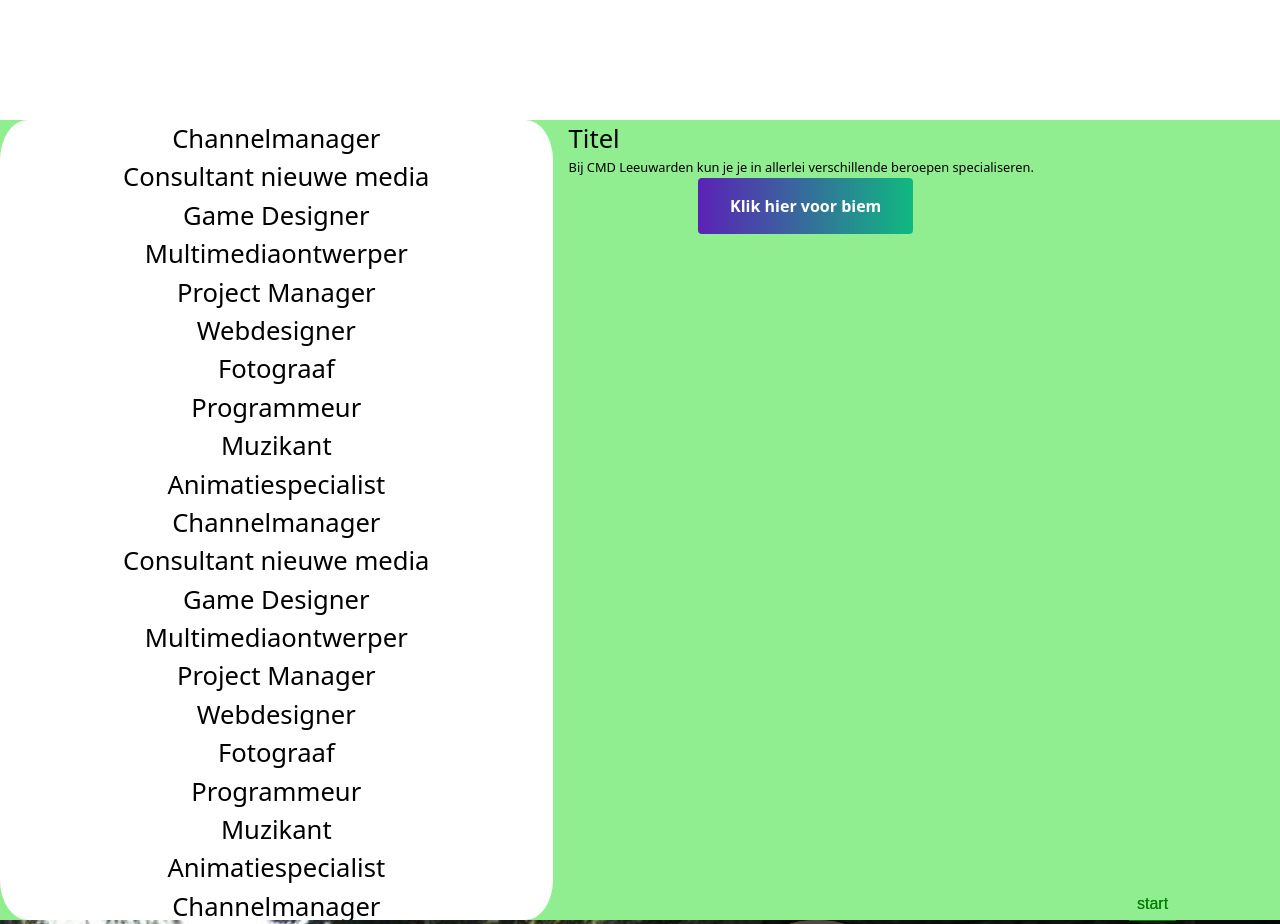
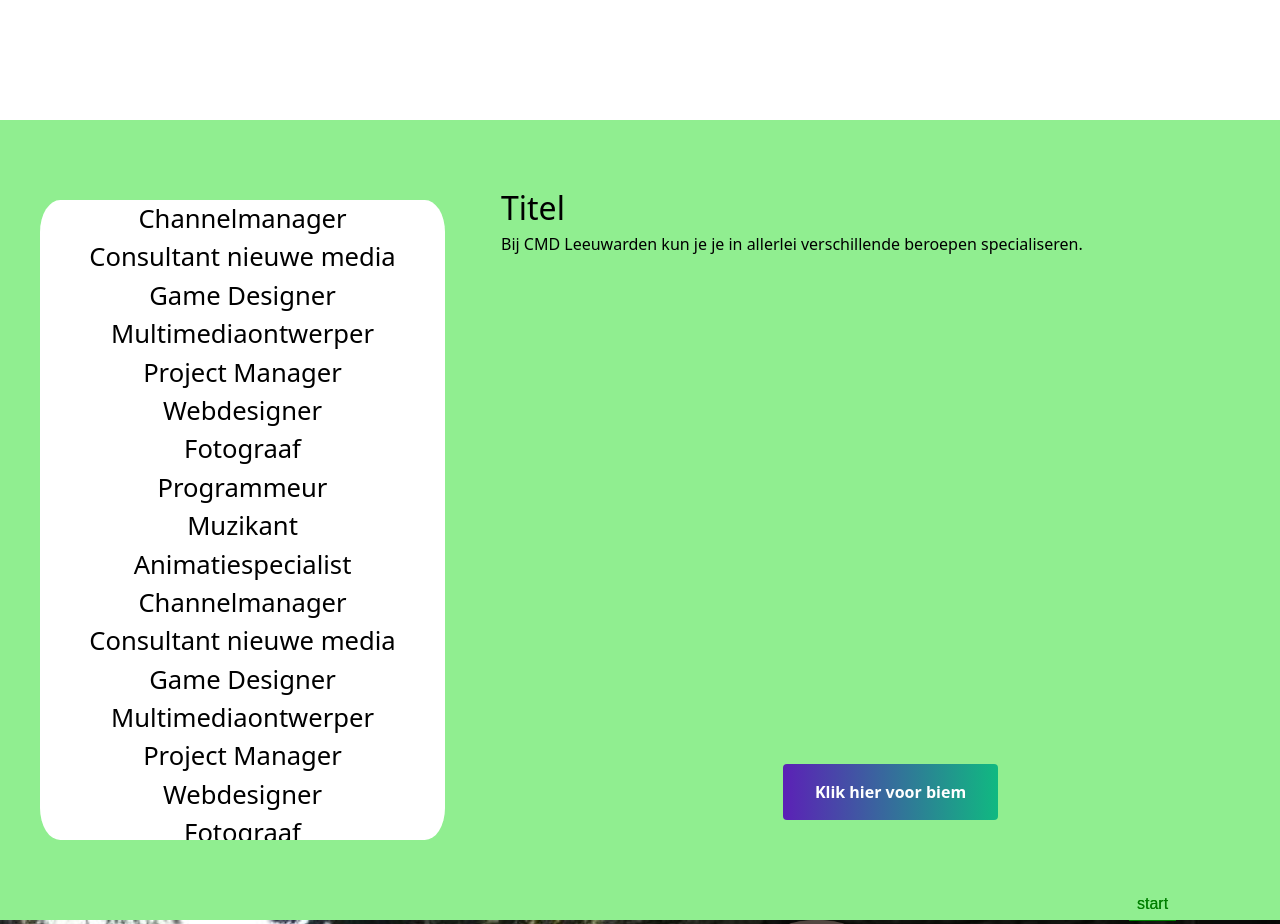
Before and after one commit to MrBlawk/CMD-Roadtrip, a website with bundled scripts: page index.html in a window 1280 px wide. Shown: the part 680-1604 px from the top of the page. Built offline with nearby package versions, Linux system fonts and the light colour scheme.

Commit message:
positioning beroepenscroller

```diff
--- a/index.html
+++ b/index.html
@@ -21,19 +21,17 @@
     </div>
 
     <div class="grid grid-rows-3 grid-flow-col gap-4" id="levelTwo">
-        <div class="row-span-3 h-100vh h-screen" id="textContainer"></div>
+        <div class="row-span-3 h-4/5 max-h-screen self-center ml-10" id="textContainer"></div>
 
 
-        <div class=" w-2/3">
-            <div class="row-span-2 col-span-2" id="textcontainer" >
-                <h1  style="font-size: 2vw;">Titel</h1>
-                <p style="font-size: 1vw">Bij CMD Leeuwarden kun je je in allerlei verschillende beroepen specialiseren.</p>
+            <div class="row-span-2 col-span-2 mt-16 ml-10" id="textcontainer" >
+                <h1  style="font-size: 2rem;">Titel</h1>
+                <p style="font-size: 1rem">Bij CMD Leeuwarden kun je je in allerlei verschillende beroepen specialiseren.</p>
             </div>
-            <div class="col-span-2 flex items-stretch">
+            <div class="col-span-2 flex items-stretch ml-10">
                 <button class="py-4 px-8 rounded self-center m-auto bg-gradient-to-r from-purple-800 to-green-500 hover:from-pink-500 hover:to-green-500 text-white font-bold py-2 px-4 rounded focus:ring transform transition hover:scale-105 duration-300 ease-in-out">Klik hier voor biem</button>
             </div>
         </div>
-    </div>
 
 
     <div class="main" id="levelThree">
--- a/style.css
+++ b/style.css
@@ -3,12 +3,12 @@
     box-sizing: border-box;
 }
 
-
-
-/* .main{
+/*
+main{
     width: 100vw;
     height: 100vh;
-} */
+}
+*/
 
 body{
     overflow-x: hidden;
@@ -56,7 +56,7 @@ body{
 }
 
 #textContainer p:hover{
-    font-size: 3vw;
+    font-size: 3rem;
     overflow-wrap: break-word;
     font-weight: bold;
 }
```
